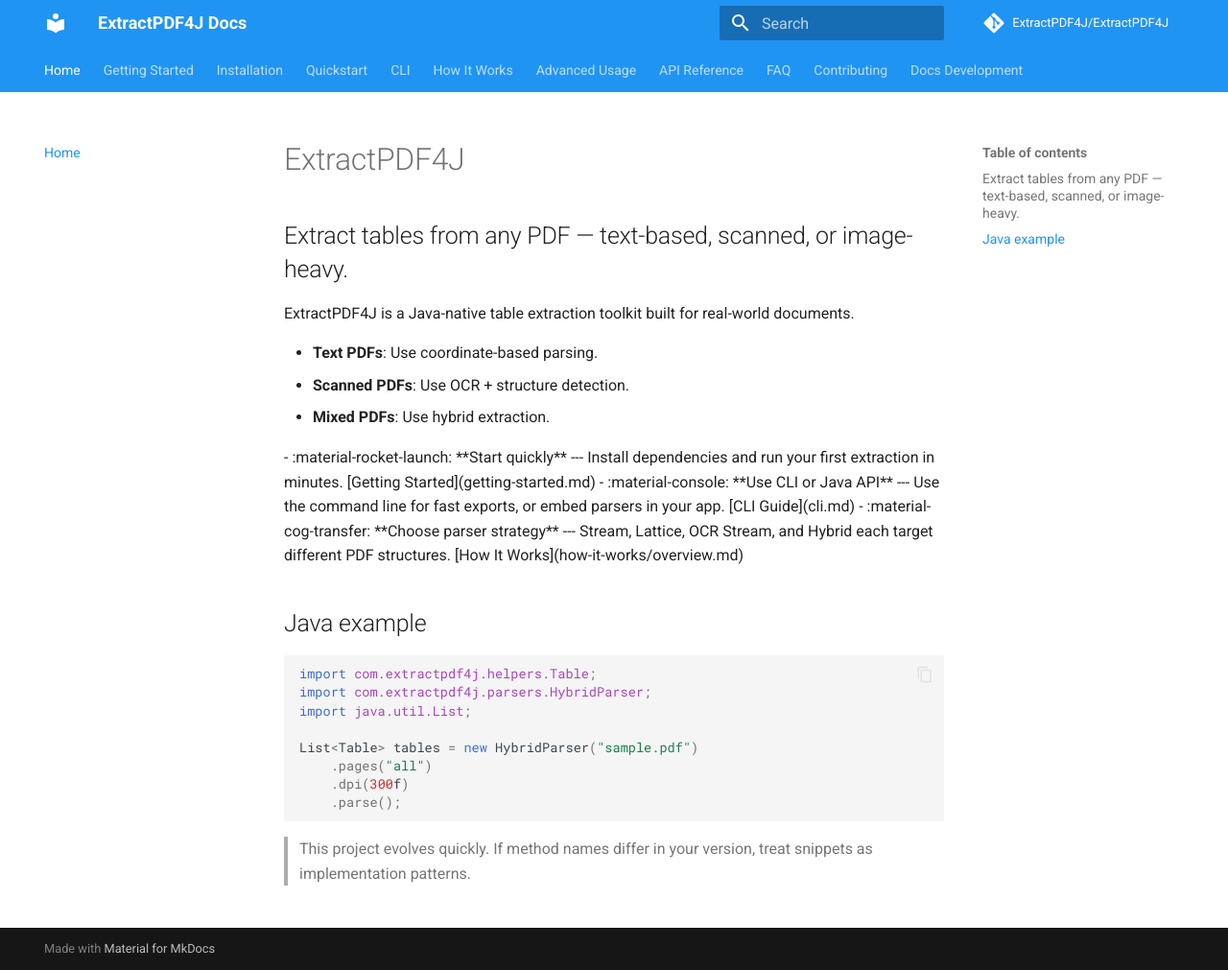
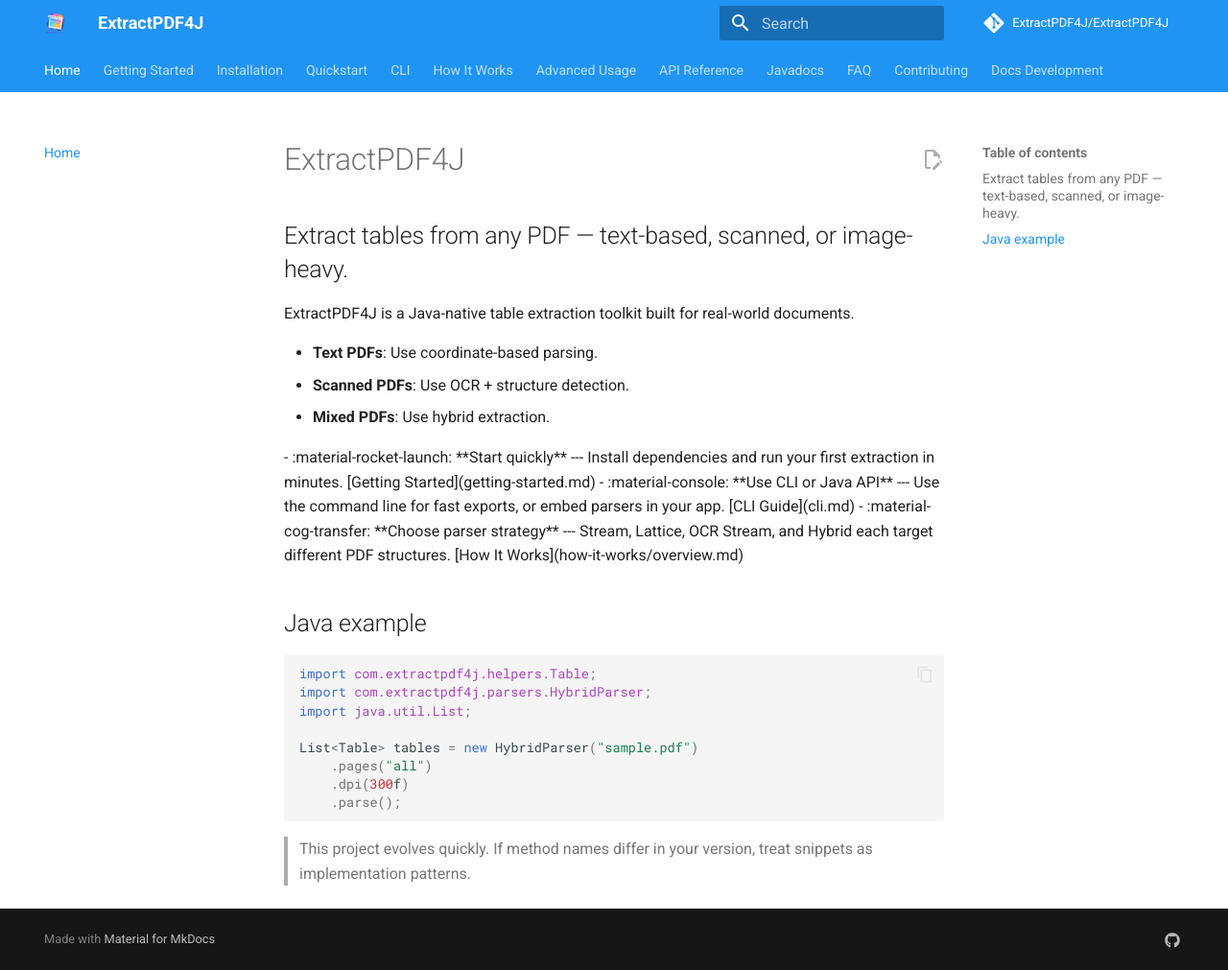
Before and after one commit to ExtractPDF4J/ExtractPDF4J, an MkDocs documentation site: the page built from docs/index.md, in a window 1280 px wide and 1011 px high. Shown: the whole window at 96% size. Built offline with MkDocs 1.6.1 and Material for MkDocs 9.7.7, drawn with Linux system fonts in a browser that asks for light colours; comment, search, counter and statistics services are not loaded.

```diff
--- a/mkdocs.yml
+++ b/mkdocs.yml
@@ -1,4 +1,4 @@
-site_name: ExtractPDF4J Docs
+site_name: ExtractPDF4J
 site_description: Java-native PDF table extraction for text-based, scanned, and image-heavy PDFs.
 site_url: https://extractpdf4j.github.io/ExtractPDF4J/
 repo_url: https://github.com/ExtractPDF4J/ExtractPDF4J
@@ -7,17 +7,25 @@
 
 theme:
   name: material
+  language: en
+  logo: images/extractpdf4j-logo.png
+  favicon: images/extractpdf4j-favicon.png
   features:
     - navigation.tabs
     - navigation.sections
     - navigation.expand
+    - navigation.top
     - content.code.copy
     - search.suggest
     - search.highlight
+    - content.action.edit
   palette:
     - scheme: default
       primary: blue
       accent: indigo
+
+plugins:
+  - search
 
 markdown_extensions:
   - admonition
@@ -25,8 +33,16 @@
   - tables
   - toc:
       permalink: true
-  - pymdownx.highlight
+  - pymdownx.highlight:
+      anchor_linenums: true
   - pymdownx.superfences
+  - pymdownx.inlinehilite
+  - pymdownx.snippets
+
+extra:
+  social:
+    - icon: fontawesome/brands/github
+      link: https://github.com/ExtractPDF4J/ExtractPDF4J
 
 nav:
   - Home: index.md
@@ -34,23 +50,28 @@
   - Installation: installation.md
   - Quickstart: quickstart.md
   - CLI: cli.md
+
   - How It Works:
       - Overview: how-it-works/overview.md
       - Stream Parser: how-it-works/stream.md
       - Lattice Parser: how-it-works/lattice.md
       - OCR Stream Parser: how-it-works/ocr-stream.md
       - Hybrid Parser: how-it-works/hybrid.md
+
   - Advanced Usage:
       - Page Ranges: advanced-usage/page-ranges.md
       - Table Areas: advanced-usage/table-areas.md
       - Columns: advanced-usage/columns.md
       - OCR Tuning: advanced-usage/ocr-tuning.md
       - Debug Images: advanced-usage/debug-images.md
+
   - API Reference:
       - Overview: api/overview.md
       - Extractor: api/extractor.md
       - Parsers: api/parsers.md
       - Models: api/models.md
+
+  - Javadocs: https://extractpdf4j.github.io/ExtractPDF4J/apidocs/index.html
   - FAQ: faq.md
   - Contributing: contributing.md
   - Docs Development: docs-development.md
```
Also changed, not shown: docs/images/extractpdf4j-favicon.png (added), docs/images/extractpdf4j-logo.png (added), 3 other files.
